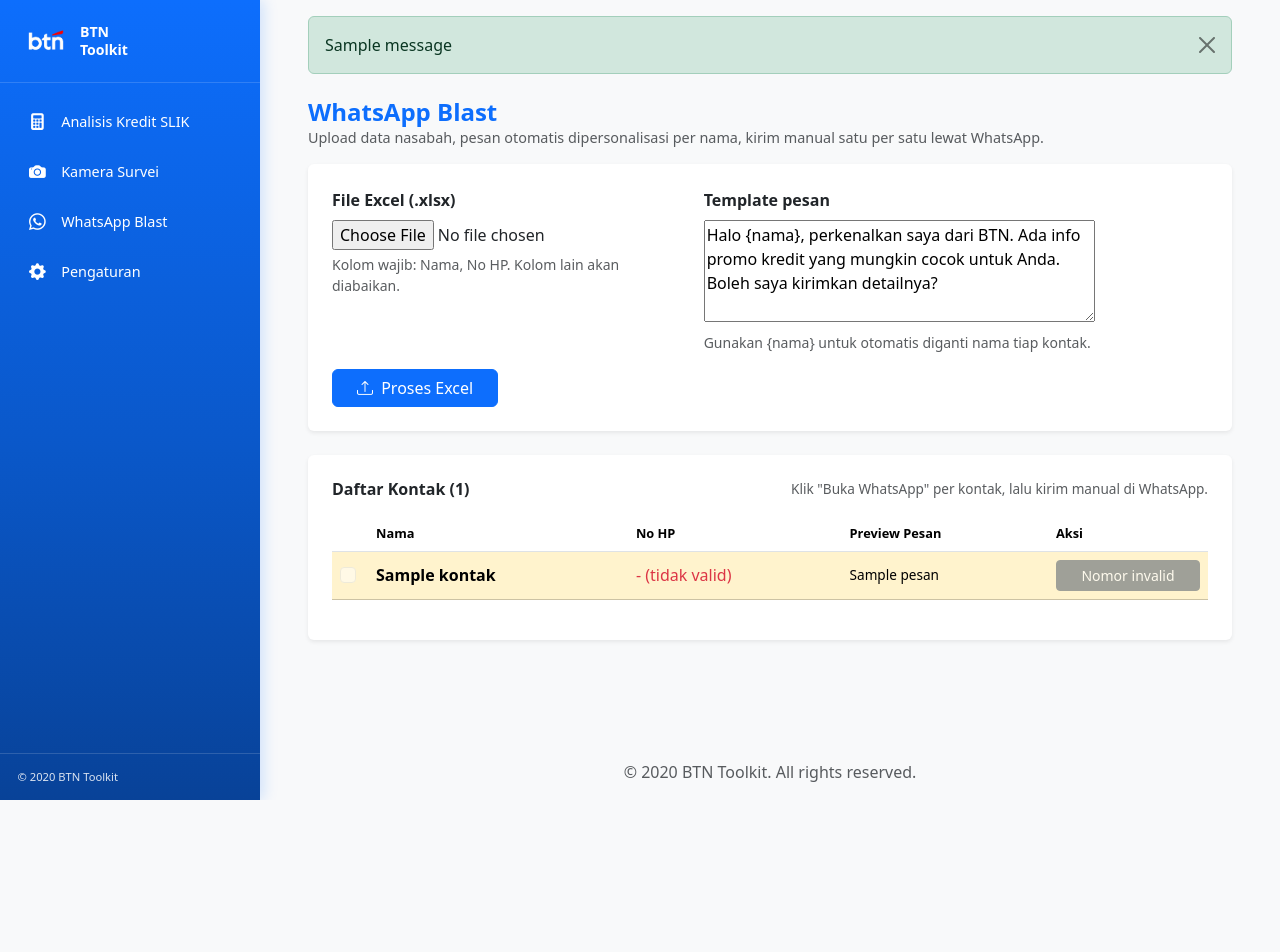
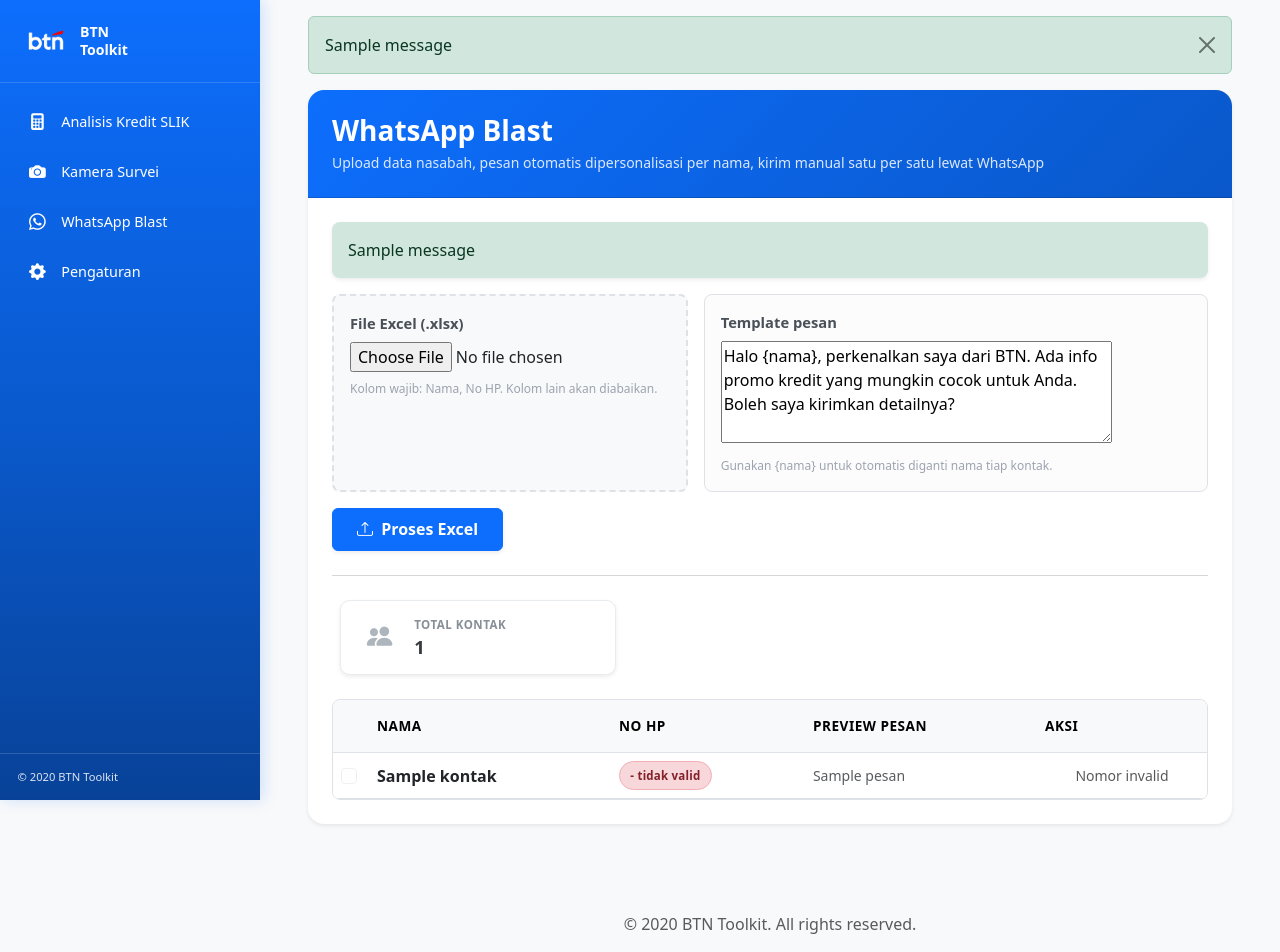
Before and after one commit to fikrisaifuddin/pdfanalis, a Django app: template wablast/templates/wablast/wablast.html in a window 1280 px wide. Before the commit the page ends 800 px from the top, so only its background shows below. Run offline with Django 5.2, Linux system fonts and the light colour scheme; tables that the repository leaves empty hold one stand-in row (values such as "Sample post"); the template is opened without the code that fills it: values that come from a table or form of the project are taken from there, most other values are stand-ins (such as "Sample title", 1, 10 or a date in 2020); one stand-in notice (Sample message) is shown.

Commit message:
update vies in wa blast

```diff
--- a/wablast/templates/wablast/wablast.html
+++ b/wablast/templates/wablast/wablast.html
@@ -1,96 +1,233 @@
 {% extends "base.html" %}
+{% load static %}
+
 {% block title %}WhatsApp Blast - BTN Toolkit{% endblock %}
 
+{% block extra_css %}
+<style>
+  .upload-zone {
+    border: 2px dashed #dee2e6;
+    padding: 1rem;
+    border-radius: 0.5rem;
+    background-color: #f8f9fa;
+  }
+  .hint-muted {
+    font-size: 0.75rem;
+    color: #9ca3af;
+    margin-top: 0.3rem;
+  }
+
+  .stat-card-elegant {
+    background-color: #ffffff;
+    border: 1px solid #e9ecef;
+    border-radius: 0.6rem;
+    padding: 0.9rem 1.1rem !important;
+    display: flex;
+    flex-direction: row;
+    align-items: center;
+    gap: 0.85rem;
+  }
+  .stat-card-elegant .stat-icon {
+    flex-shrink: 0;
+    width: 42px;
+    height: 42px;
+    display: flex;
+    align-items: center;
+    justify-content: center;
+    color: #adb5bd;
+    font-size: 1.6rem;
+  }
+  .stat-card-elegant .stat-label {
+    font-size: 0.72rem;
+    font-weight: 600;
+    letter-spacing: 0.5px;
+    text-transform: uppercase;
+    color: #868e96;
+    margin-bottom: 0.15rem !important;
+  }
+  .stat-card-elegant .stat-value {
+    color: #343a40;
+    font-weight: 600;
+    font-size: 1.15rem !important;
+    line-height: 1.3;
+  }
+
+  .badge-soft {
+    font-size: 0.72rem;
+    font-weight: 600;
+    letter-spacing: 0.2px;
+    padding: 0.4em 0.9em;
+    border-radius: 999px;
+    border: 1px solid transparent;
+    display: inline-flex;
+    align-items: center;
+    gap: 0.35em;
+    white-space: nowrap;
+  }
+  .badge-soft-success { background:#e7f5ec; color:#2f9e5b; border-color:#b7e4c7; }
+  .badge-soft-danger  { background:#f8d7da; color:#842029; border-color:#f1aeb5; }
+  .badge-soft-neutral { background:#e9ecef; color:#495057; border-color:#dee2e6; }
+
+  .table-modern th {
+    letter-spacing: 0.5px;
+    font-size: 0.85rem;
+  }
+  .table-modern th, .table-modern td {
+    vertical-align: middle;
+  }
+  .table-modern tbody tr:hover {
+    background-color: #f3f7ff;
+  }
+  .table-modern tbody.table-group-divider {
+    border-top: none !important;
+    box-shadow: inset 0 1px 0 #dee2e6;
+  }
+
+  .btn-wa {
+    background-color: #e7f5ec;
+    color: #2f9e5b;
+    border: 1px solid #b7e4c7;
+    font-weight: 600;
+    font-size: 0.82rem;
+    transition: background-color 0.15s ease, color 0.15s ease;
+  }
+  .btn-wa:hover {
+    background-color: #2f9e5b;
+    color: #ffffff;
+    border-color: #2f9e5b;
+  }
+  .btn-wa.row-done {
+    background-color: #e9ecef;
+    color: #868e96;
+    border-color: #dee2e6;
+  }
+
+  tr.row-sent {
+    opacity: 0.55;
+  }
+
+  #submit-btn-wablast {
+    padding-top: 0.55rem;
+    padding-bottom: 0.55rem;
+  }
+
+  /* Label field, biar konsisten sama modul lain (fw-bold text-secondary) */
+  .form-label-wablast {
+    font-weight: 700;
+    color: #495057;
+    font-size: 0.92rem;
+  }
+</style>
+{% endblock %}
+
 {% block content %}
-<div class="d-flex align-items-center justify-content-between mb-3 mt-2">
+<div class="card border-0 shadow-sm rounded-4 mb-4">
+  <div class="card-header p-4 d-flex flex-wrap justify-content-between align-items-center gap-3 rounded-top-4"
+       style="background: linear-gradient(135deg, #0d6efd 0%, #0a58ca 100%) !important; background-color: #0d6efd !important; color: #ffffff !important;">
     <div>
-    <h4 class="mb-0 fw-bold text-primary">WhatsApp Blast</h4>
-    <p class="text-muted mb-0" style="font-size:0.9rem;">
-      Upload data nasabah, pesan otomatis dipersonalisasi per nama, kirim manual satu per satu lewat WhatsApp.
+      <h3 class="mb-1 fw-bold" style="color: #ffffff !important; margin: 0;">WhatsApp Blast</h3>
+      <p class="mb-0 small" style="color: rgba(255, 255, 255, 0.85) !important; margin: 0;">
+        Upload data nasabah, pesan otomatis dipersonalisasi per nama, kirim manual satu per satu lewat WhatsApp
       </p>
     </div>
   </div>
 
-<div class="card border-0 shadow-sm mb-4">
   <div class="card-body p-4">
-    <form method="post" enctype="multipart/form-data">
+    {% if messages %}
+      {% for msg in messages %}
+        <div class="alert alert-{{ msg.tags }} border-0 shadow-sm rounded-3" role="alert">
+          {{ msg }}
+        </div>
+      {% endfor %}
+    {% endif %}
+
+    <form method="post" enctype="multipart/form-data" id="wablast-form">
       {% csrf_token %}
       <div class="row g-3">
         <div class="col-md-5">
-          <label for="{{ form.excel_file.id_for_label }}" class="form-label fw-semibold">
+          <div class="upload-zone p-3 h-100">
+            <label for="{{ form.excel_file.id_for_label }}" class="form-label-wablast d-block mb-2">
               {{ form.excel_file.label }}
             </label>
             {{ form.excel_file }}
-          <div class="form-text">{{ form.excel_file.help_text }}</div>
+            <div class="form-text mt-2 hint-muted">{{ form.excel_file.help_text }}</div>
+          </div>
         </div>
         <div class="col-md-7">
-          <label for="{{ form.template.id_for_label }}" class="form-label fw-semibold">
+          <div class="p-3 border rounded-3 bg-light-subtle h-100">
+            <label for="{{ form.template.id_for_label }}" class="form-label-wablast d-block mb-2">
               {{ form.template.label }}
             </label>
             {{ form.template }}
-          <div class="form-text">{{ form.template.help_text }}</div>
+            <div class="form-text mt-2 hint-muted">{{ form.template.help_text }}</div>
+          </div>
         </div>
       </div>
 
       {% if form.excel_file.errors or form.template.errors %}
-        <div class="alert alert-danger mt-3 py-2 mb-0">
+        <div class="alert alert-danger border-0 shadow-sm rounded-3 mt-3 mb-0">
           {{ form.excel_file.errors }}
           {{ form.template.errors }}
         </div>
       {% endif %}
 
-      <button type="submit" class="btn btn-primary mt-3 px-4">
+      <button type="submit" class="btn btn-primary fw-semibold shadow-sm mt-3 px-4" id="submit-btn-wablast">
         <i class="bi bi-upload me-1"></i> Proses Excel
       </button>
     </form>
+
+    {% if kontak_list is not None %}
+      <hr class="my-4 text-muted opacity-25">
+
+      {% if kontak_list %}
+        <div class="row g-3 mb-4 mx-0">
+          <div class="col-md-4">
+            <div class="card h-100 shadow-sm stat-card-elegant">
+              <div class="stat-icon"><i class="bi bi-people-fill"></i></div>
+              <div>
+                <div class="stat-label mb-1">Total Kontak</div>
+                <div class="fs-5 stat-value">{{ kontak_list|length }}</div>
+              </div>
+            </div>
           </div>
         </div>
 
-{% if kontak_list is not None %}
-  <div class="card border-0 shadow-sm">
-    <div class="card-body p-4">
-      <div class="d-flex align-items-center justify-content-between mb-3">
-        <h6 class="fw-bold mb-0">Daftar Kontak ({{ kontak_list|length }})</h6>
-        <span class="text-muted" style="font-size:0.85rem;">
-          Klik "Buka WhatsApp" per kontak, lalu kirim manual di WhatsApp.
-        </span>
-      </div>
-
-      {% if kontak_list %}
-        <div class="table-responsive">
-          <table class="table align-middle" id="tabelKontak">
-            <thead>
-              <tr class="text-muted" style="font-size:0.8rem;">
-                <th style="width:36px;"></th>
-                <th>Nama</th>
-                <th>No HP</th>
-                <th>Preview Pesan</th>
-                <th style="width:160px;">Aksi</th>
+        <div class="table-responsive rounded-3 border">
+          <table class="table table-hover align-middle mb-0 table-modern" id="tabelKontak">
+            <thead class="table-light border-bottom text-uppercase fw-bold text-secondary">
+              <tr>
+                <th class="py-3" style="width:36px;"></th>
+                <th class="py-3">Nama</th>
+                <th class="py-3">No HP</th>
+                <th class="py-3">Preview Pesan</th>
+                <th class="py-3" style="width:170px;">Aksi</th>
               </tr>
             </thead>
-            <tbody>
+            <tbody class="table-group-divider">
               {% for k in kontak_list %}
-                <tr class="{% if not k.valid %}table-warning{% endif %}">
+                <tr>
                   <td>
                     <input type="checkbox" class="form-check-input chk-kontak" {% if not k.valid %}disabled{% endif %}>
                   </td>
-                  <td class="fw-semibold">{{ k.nama }}</td>
+                  <td class="fw-semibold text-dark">{{ k.nama }}</td>
                   <td>
                     {% if k.valid %}
-                      {{ k.no_hp_formatted }}
+                      <span class="badge-soft badge-soft-success">{{ k.no_hp_formatted }}</span>
                     {% else %}
-                      <span class="text-danger" title="Nomor tidak terbaca / formatnya tidak valid">{{ k.no_hp_asli|default:"-" }} (tidak valid)</span>
+                      <span class="badge-soft badge-soft-danger" title="Nomor tidak terbaca / formatnya tidak valid">
+                        {{ k.no_hp_asli|default:"-" }} tidak valid
+                      </span>
                     {% endif %}
                   </td>
-                  <td style="font-size:0.85rem; max-width:340px;">{{ k.pesan }}</td>
+                  <td class="small text-muted" style="max-width:340px; white-space:normal;">{{ k.pesan }}</td>
                   <td>
                     {% if k.valid %}
                       <a href="{{ k.wa_link }}" target="_blank" rel="noopener"
-                         class="btn btn-success btn-sm w-100 btn-buka-wa">
+                         class="btn btn-wa btn-sm w-100 btn-buka-wa">
                         <i class="bi bi-whatsapp me-1"></i> Buka WhatsApp
                       </a>
                     {% else %}
-                      <button class="btn btn-secondary btn-sm w-100" disabled>Nomor invalid</button>
+                      <button class="btn btn-sm w-100 badge-soft-neutral border-0" disabled>Nomor invalid</button>
                     {% endif %}
                   </td>
                 </tr>
@@ -99,11 +236,13 @@
           </table>
         </div>
       {% else %}
-        <p class="text-muted mb-0">Tidak ada data kontak yang terbaca dari file yang diupload.</p>
+        <div class="alert alert-warning border-0 shadow-sm rounded-3" role="alert">
+          Tidak ada data kontak yang terbaca dari file yang diupload.
+        </div>
+      {% endif %}
     {% endif %}
   </div>
 </div>
-{% endif %}
 
 <script>
   document.querySelectorAll(".btn-buka-wa").forEach(function (btn) {
@@ -111,7 +250,8 @@
       var row = btn.closest("tr");
       var chk = row.querySelector(".chk-kontak");
       if (chk) chk.checked = true;
-      row.classList.add("opacity-50");
+      row.classList.add("row-sent");
+      btn.classList.add("row-done");
     });
   });
 </script>
```
Lines whose indentation alone changed are shown as unchanged.
